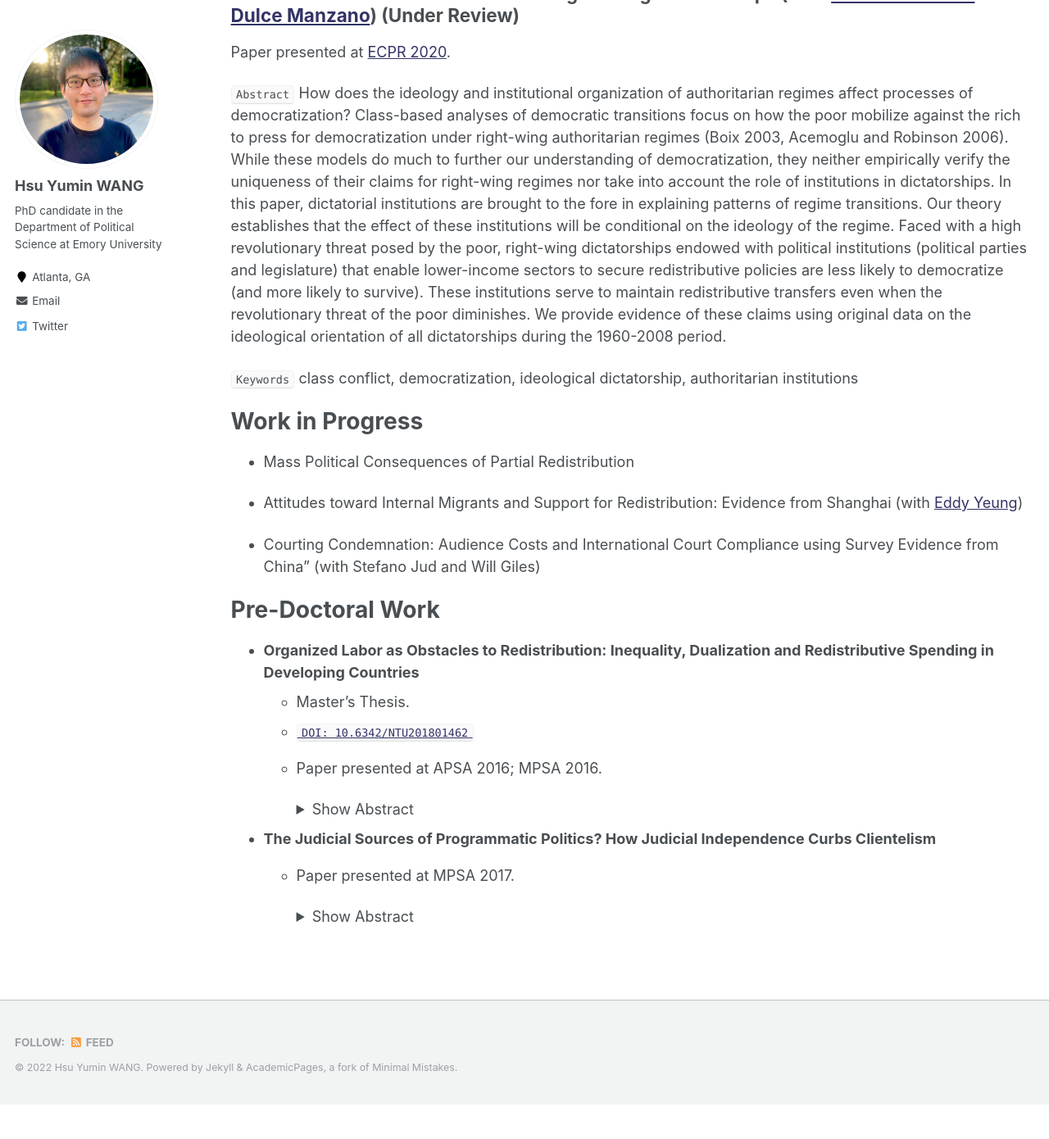
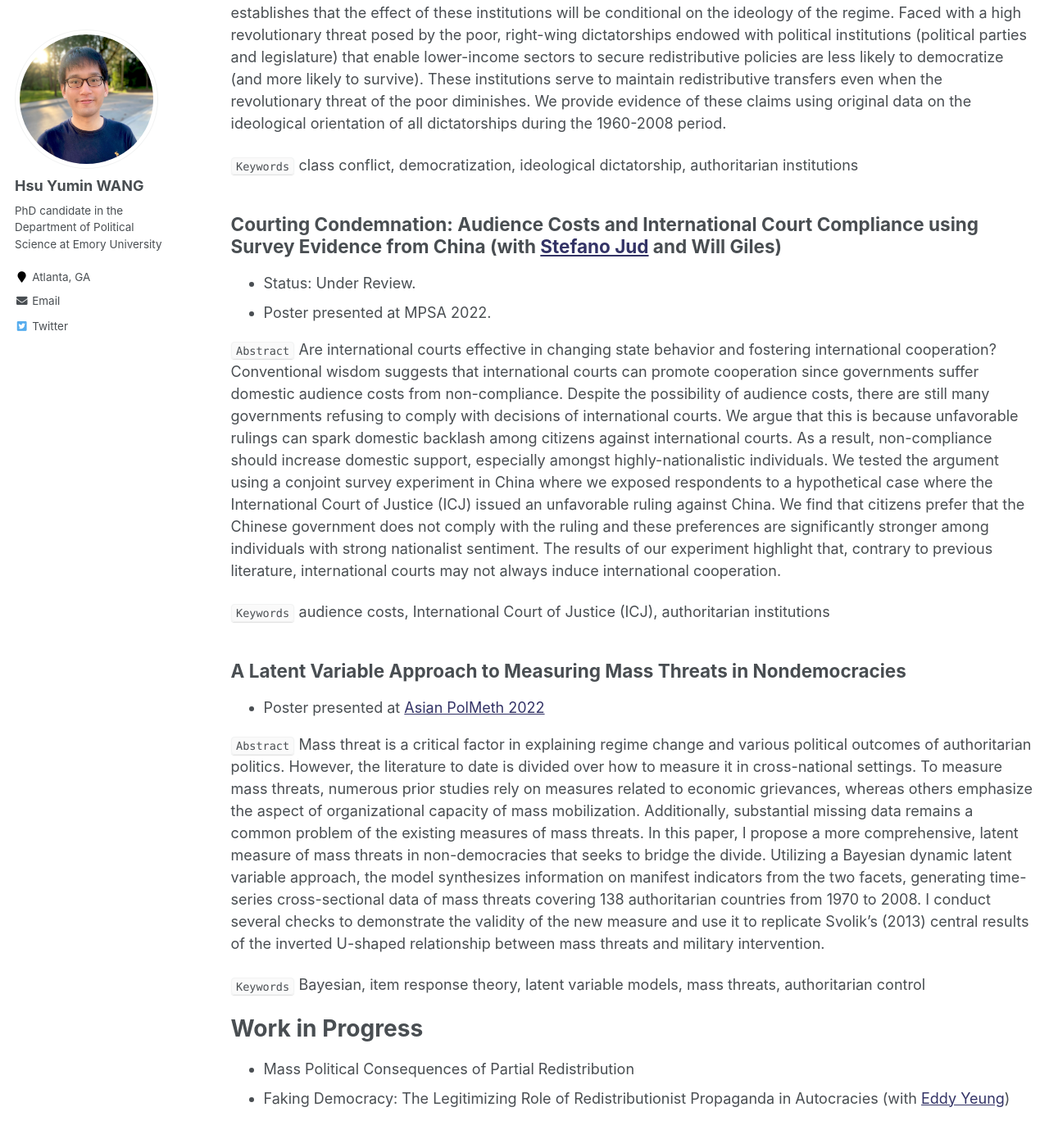
Before and after one commit to hsuyumin/hsuyumin.github.io, a Jekyll site: the page built from _pages/publications.md, in a window 1280 px wide and 1400 px high, scrolled down 2636 px. Shown: the top 1390 px of the window at 82% size. Built offline with Jekyll 4.4.1, drawn with Linux system fonts in a browser that asks for light colours; before the commit the page ends 3984 px from its top, so only the background shows below that; some of the changed text lies outside the part shown.

Commit message:
Update publications.md
update to the newest version: Dec 2022.

```diff
--- a/_pages/publications.md
+++ b/_pages/publications.md
@@ -16,8 +16,8 @@ redirect_from:
 --------------
 
 ## Appeasing Workers without Great Loss: Autocracy and Progressive Labor Regulations
-
-Paper presented at [APSA 2021](https://tinyurl.com/yxkzhqfs) and MPSA 2021; [APOSS Webinar](https://aposs.cc/schedule/appease-workers-without-losses-autocracy-and-progressive-labor-regulations-by-hsu-yumin-wang/).
+* Status: Revise and Resubmit.
+* Paper presented at APSA 2021 and MPSA 2021; [APOSS Webinar](https://aposs.cc/schedule/appease-workers-without-losses-autocracy-and-progressive-labor-regulations-by-hsu-yumin-wang/).
 
 `Abstract`
 Under what conditions would dictators enact labor legislation that protects workers? Many schools of thought suggest that heightened mass discontent prompts dictators to make policy concessions to buy off revolutionary threats. However, a more protective labor law may decrease elites' economic benefits and thus loyalty to the incumbent regime. I argue that an ineffective court system can help dictators to balance workers' gains and elites' losses as it allows dictators to more easily control the judicial process of labor disputes to mitigate distributional losses among elites. I test this argument by conducting time-series cross-section analysis covering 68 autocracies from 1970 to 2008. I then offer an illustrative case from the 2008 Labor Contract Law in China to illuminate how features of an ineffective judiciary enable autocrats to control distributional consequences of the law. Through this lens, the paper deepens our understanding of authoritarian survival strategies in the shadow of distributive tensions.
@@ -25,61 +25,71 @@ Under what conditions would dictators enact labor legislation that protects work
 `Keywords` authoritarianism, labor regulations, redistributive politics, judicial effectiveness
 
 ## Centralization, Elite Capture, and Service Provision: Evidence from Taiwan
-
-Paper presented at [APSA 2021](https://tinyurl.com/yzb568ue) and MPSA 2021.
+* Status: Revise and Resubmit.
+* Paper presented at APSA 2021 and MPSA 2021.
 
 `Abstract`
 Few theoretical debates in comparative political economy are as controversial as the benefits and costs of decentralization vis-à-vis centralization. This study empirically contributes to the debate by focusing on a rare partial rollout institutional change that reversed local decentralized governance in Taiwan. Utilizing a difference-in-differences strategy, I find that centralization, on average, decreases public goods provision by roughly 40% of a within-unit standard deviation. Contrary to the theoretical prediction that centralization promotes service provision by undermining elite capture, there is no strong evidence for the welfare-enhancing effect of centralization in areas where pre-reform elite capture problems are serious. Additional tests suggest that these results can be attributed in part to (1) the slow realization of the undermining of elite influence and (2) the indirect accountability mechanism, which is challenged in the Taiwanese context, failing to offset centralization's weakness in political accountability.
 
 `Keywords` centralization, elite capture, public service provision, difference-in-differences
 
+## Exploring the Microfoundations of the Link between Regressive Taxation and the Welfare State: Experimental Evidence from the United States
+* Status: Revise and Resubmit.
+* Paper to be presented at MPSA 2022
+
+`Abstract`
+Comparative research shows that the state has increasingly financed social policy through regressive taxation, but the literature has yet to pay close attention to unpacking the microfoundations underlying this pattern. This paper explores the sources of micro-level support for the use of regressive taxation to fund social policy in America, where sales taxes account for nearly one-third of state government revenue and the majority of local citizens at times approve sales tax ballot measures. This paper argues that equal treatment norm and a lack of information about the redistributive consequences of sales taxes may explain the support and employs a survey experiment to test the two explanations. While experimental results provide little evidence for the effect of equal treatment norm, providing information about the redistributive consequences of sales taxes significantly decreases support for the use of sales taxes to finance social policies, and the information treatment effect is moderated by respondents’ income level. These findings contribute to the growing literature on the (micro) politics of regressive taxation as well as how tax structure and economic misperceptions affect support for redistribution.
+
+`Keywords` regressive taxation, information provision, redistribution, survey experiment
+
+## Institutions and Democratization in Right-Wing Dictatorships (with [Jennifer Gandhi](https://www.jennifergandhi.com/) and [Dulce Manzano](http://webs.ucm.es/info/socio6ed/main/Fichas%20personal/DulceManzano/DulceManzano.htm))
+* Status: Under Review.
+* Paper presented at [ECPR 2020](https://ecpr.eu/Events/Event/PaperDetails/55046).
+
+`Abstract`
+How does the ideology and institutional organization of authoritarian regimes affect processes of democratization? Class-based analyses of democratic transitions focus on how the poor mobilize against the rich to press for democratization under right-wing authoritarian regimes (Boix 2003, Acemoglu and Robinson 2006). While these models do much to further our understanding of democratization, they neither empirically verify the uniqueness of their claims for right-wing regimes nor take into account the role of institutions in dictatorships. In this paper, dictatorial institutions are brought to the fore in explaining patterns of regime transitions. Our theory establishes that the effect of these institutions will be conditional on the ideology of the regime. Faced with a high revolutionary threat posed by the poor, right-wing dictatorships endowed with political institutions (political parties and legislature) that enable lower-income sectors to secure redistributive policies are less likely to democratize (and more likely to survive). These institutions serve to maintain redistributive transfers even when the revolutionary threat of the poor diminishes. We provide evidence of these claims using original data on the ideological orientation of all dictatorships during the 1960-2008 period.
+
+`Keywords` class conflict, democratization, ideological dictatorship, authoritarian institutions
+
+## Courting Condemnation: Audience Costs and International Court Compliance using Survey Evidence from China (with [Stefano Jud](http://stefanojud.com/) and Will Giles)
+* Status: Under Review.
+* Poster presented at MPSA 2022.
+
+`Abstract`
+Are international courts effective in changing state behavior and fostering international cooperation? Conventional wisdom suggests that international courts can promote cooperation since governments suffer domestic audience costs from non-compliance. Despite the possibility of audience costs, there are still many governments refusing to comply with decisions of international courts. We argue that this is because unfavorable rulings can spark domestic backlash among citizens against international courts. As a result, non-compliance should increase domestic support, especially amongst highly-nationalistic individuals. We tested the argument using a conjoint survey experiment in China where we exposed respondents to a hypothetical case where the International Court of Justice (ICJ) issued an unfavorable ruling against China. We find that citizens prefer that the Chinese government does not comply with the ruling and these preferences are significantly stronger among individuals with strong nationalist sentiment. The results of our experiment highlight that, contrary to previous literature, international courts may not always induce international cooperation.
+
+`Keywords` audience costs, International Court of Justice (ICJ), authoritarian institutions
+
 ## A Latent Variable Approach to Measuring Mass Threats in Nondemocracies
 
-Poster presented at [Asian PolMeth 2022](https://asianpolmeth.github.io/AsianPolmeth2022/index.html)
+* Poster presented at [Asian PolMeth 2022](https://asianpolmeth.github.io/AsianPolmeth2022/index.html)
 
 `Abstract`
-
 Mass threat is a critical factor in explaining regime change and various political outcomes of authoritarian politics. However, the literature to date is divided over how to measure it in cross-national settings. To measure mass threats, numerous prior studies rely on measures related to economic grievances, whereas others emphasize the aspect of organizational capacity of mass mobilization. Additionally, substantial missing data remains a common problem of the existing measures of mass threats. In this paper, I propose a more comprehensive, latent measure of mass threats in non-democracies that seeks to bridge the divide. Utilizing a Bayesian dynamic latent variable approach, the model synthesizes information on manifest indicators from the two facets, generating time-series cross-sectional data of mass threats covering 138 authoritarian countries from 1970 to 2008. I conduct several checks to demonstrate the validity of the new measure and use it to replicate Svolik’s (2013) central results of the inverted U-shaped relationship between mass threats and military intervention.
 
 `Keywords` Bayesian, item response theory, latent variable models, mass threats, authoritarian control
 
-## Exploring the Microfoundations of the Link between Regressive Taxation and the Welfare State: Experimental Evidence from the United States
-
-Paper to be presented at MPSA 2022
-
-`Abstract`
-
-Comparative research shows that the state has increasingly financed social policy through regressive taxation, but the literature has yet to pay close attention to unpacking the microfoundations underlying this pattern. This paper explores the sources of micro-level support for the use of regressive taxation to fund social policy in America, where sales taxes account for nearly one-third of state government revenue and the majority of local citizens at times approve sales tax ballot measures. This paper argues that equal treatment norm and a lack of information about the redistributive consequences of sales taxes may explain the support and employs a survey experiment to test the two explanations. While experimental results provide little evidence for the effect of equal treatment norm, providing information about the redistributive consequences of sales taxes significantly decreases support for the use of sales taxes to finance social policies, and the information treatment effect is moderated by respondents’ income level. These findings contribute to the growing literature on the (micro) politics of regressive taxation as well as how tax structure and economic misperceptions affect support for redistribution.
-
-`Keywords` regressive taxation, information provision, redistribution, survey experiment
-
-
-## Institutions and Democratization in Right-Wing Dictatorships (with [Jennifer Gandhi](https://www.jennifergandhi.com/) and [Dulce Manzano](http://webs.ucm.es/info/socio6ed/main/Fichas%20personal/DulceManzano/DulceManzano.htm)) (Under Review)
-
-Paper presented at [ECPR 2020](https://ecpr.eu/Events/Event/PaperDetails/55046).
-
-`Abstract` How does the ideology and institutional organization of authoritarian regimes affect processes of democratization? Class-based analyses of democratic transitions focus on how the poor mobilize against the rich to press for democratization under right-wing authoritarian regimes (Boix 2003, Acemoglu and Robinson 2006). While these models do much to further our understanding of democratization, they neither empirically verify the uniqueness of their claims for right-wing regimes nor take into account the role of institutions in dictatorships. In this paper, dictatorial institutions are brought to the fore in explaining patterns of regime transitions. Our theory establishes that the effect of these institutions will be conditional on the ideology of the regime. Faced with a high revolutionary threat posed by the poor, right-wing dictatorships endowed with political institutions (political parties and legislature) that enable lower-income sectors to secure redistributive policies are less likely to democratize (and more likely to survive). These institutions serve to maintain redistributive transfers even when the revolutionary threat of the poor diminishes. We provide evidence of these claims using original data on the ideological orientation of all dictatorships during the 1960-2008 period.
-
-
-`Keywords` class conflict, democratization, ideological dictatorship, authoritarian institutions
-
-
 # Work in Progress
 
-- Mass Political Consequences of Partial Redistribution
+* Mass Political Consequences of Partial Redistribution
+* Faking Democracy: The Legitimizing Role of Redistributionist Propaganda in Autocracies (with [Eddy Yeung](https://eddy-yeung.github.io/))
 
-- Attitudes toward Internal Migrants and Support for Redistribution: Evidence from Shanghai (with [Eddy Yeung](https://eddy-yeung.github.io/))
+## Null Results Reports
 
-- Courting Condemnation: Audience Costs and International Court Compliance using Survey Evidence from China” (with Stefano Jud and Will Giles)
+### Attitudes toward Internal Migrants and Support for Redistribution: Evidence from Shanghai (with [Eddy Yeung](https://eddy-yeung.github.io/))
+* [OSF Preprint](https://osf.io/eymhu/); [Pre-analysis Plan](https://osf.io/fg2d6)
 
+    <details>
+      <summary>Show Abstract</summary>
 
-# Pre-Doctoral Work
+      Three mechanisms by which anti-migrant attitudes affect redistribution support are known in the current literature: fiscal burden, welfare chauvinism, and labor market competition. Leveraging the unique context of Shanghai—where internal migrants are often unwelcomed by the locals and where the hukou system is particularly exclusionary in China—we explore how well these existing theories explain the relationship between anti-migrant attitudes and redistribution support among local Shanghainese. We designed a survey experiment that randomly exposed Shanghainese respondents to a prime about (1) fiscal pressure from rural migrants, (2) cultural differences between Shanghainese and rural migrants, or (3) labor market competition threat from rural migrants. Another randomized subset of respondents received a frame about the decreasingly exclusionary nature of Shanghai's hukou system. Respondents across all treatment groups reported statistically insignificant differences in their redistribution support, compared to the baseline attitudes in the pure control group.
+    </details>
 
+## Pre-Doctoral Work
 
-* **Organized Labor as Obstacles to Redistribution: Inequality, Dualization and Redistributive Spending in Developing Countries**
-  * Master's Thesis.
-  * [`DOI: 10.6342/NTU201801462`](https://www.airitilibrary.com/Publication/alDetailedMesh1?DocID=U0001-1107201817083900)
-  * Paper presented at APSA 2016; MPSA 2016.
+### Organized Labor as Obstacles to Redistribution: Inequality, Dualization and Redistributive Spending in Developing Countries
+* Master's Thesis. English. [`DOI: 10.6342/NTU201801462`](https://www.airitilibrary.com/Publication/alDetailedMesh1?DocID=U0001-1107201817083900)
+* Paper presented at APSA 2016; MPSA 2016.
 
     <details>
       <summary>Show Abstract</summary>
@@ -89,9 +99,8 @@ Paper presented at [ECPR 2020](https://ecpr.eu/Events/Event/PaperDetails/55046).
 
 
 
-
-* **The Judicial Sources of Programmatic Politics? How Judicial Independence Curbs Clientelism**
-  * Paper presented at MPSA 2017.
+### The Judicial Sources of Programmatic Politics? How Judicial Independence Curbs Clientelism
+* Paper presented at MPSA 2017.
 
     <details>
       <summary>Show Abstract</summary>
```
